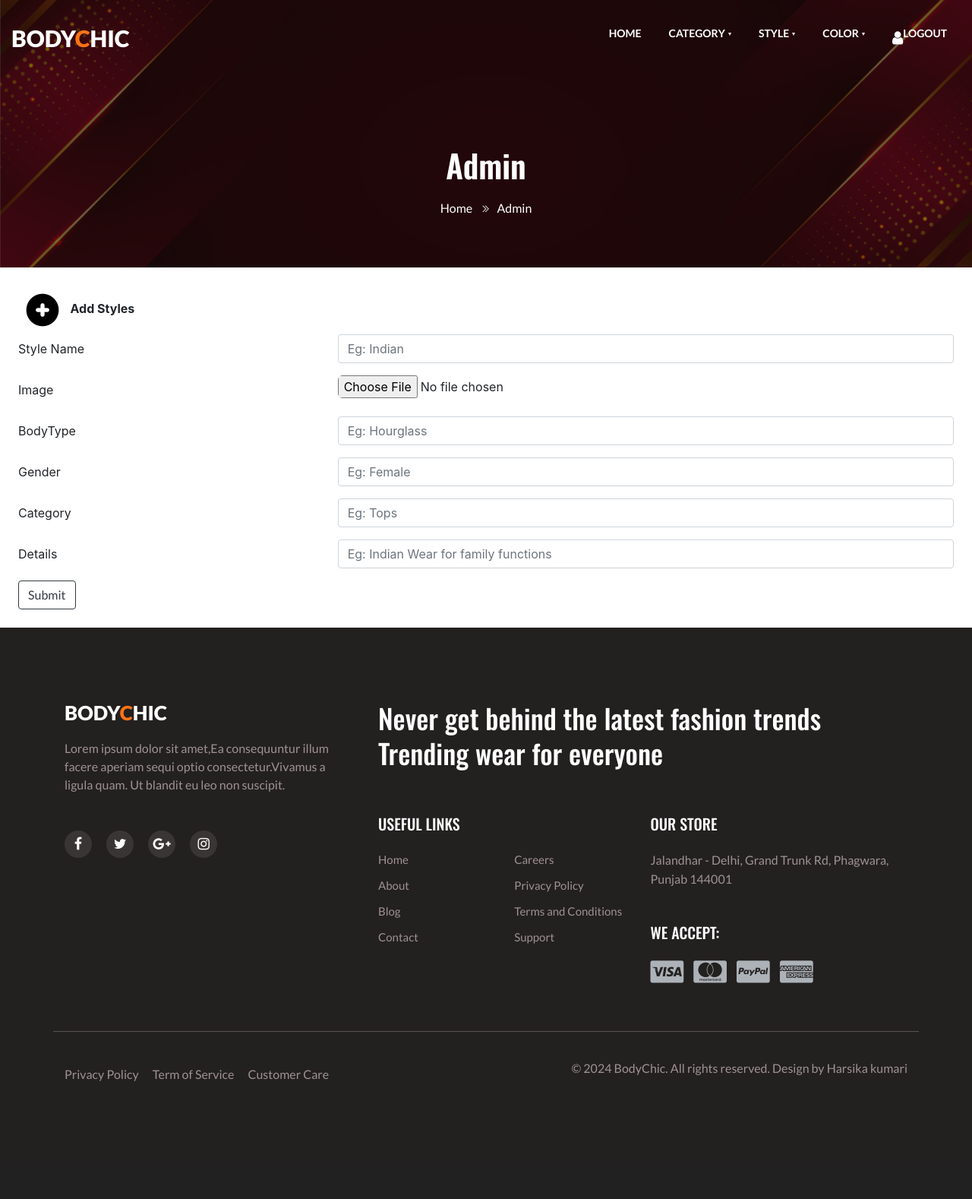
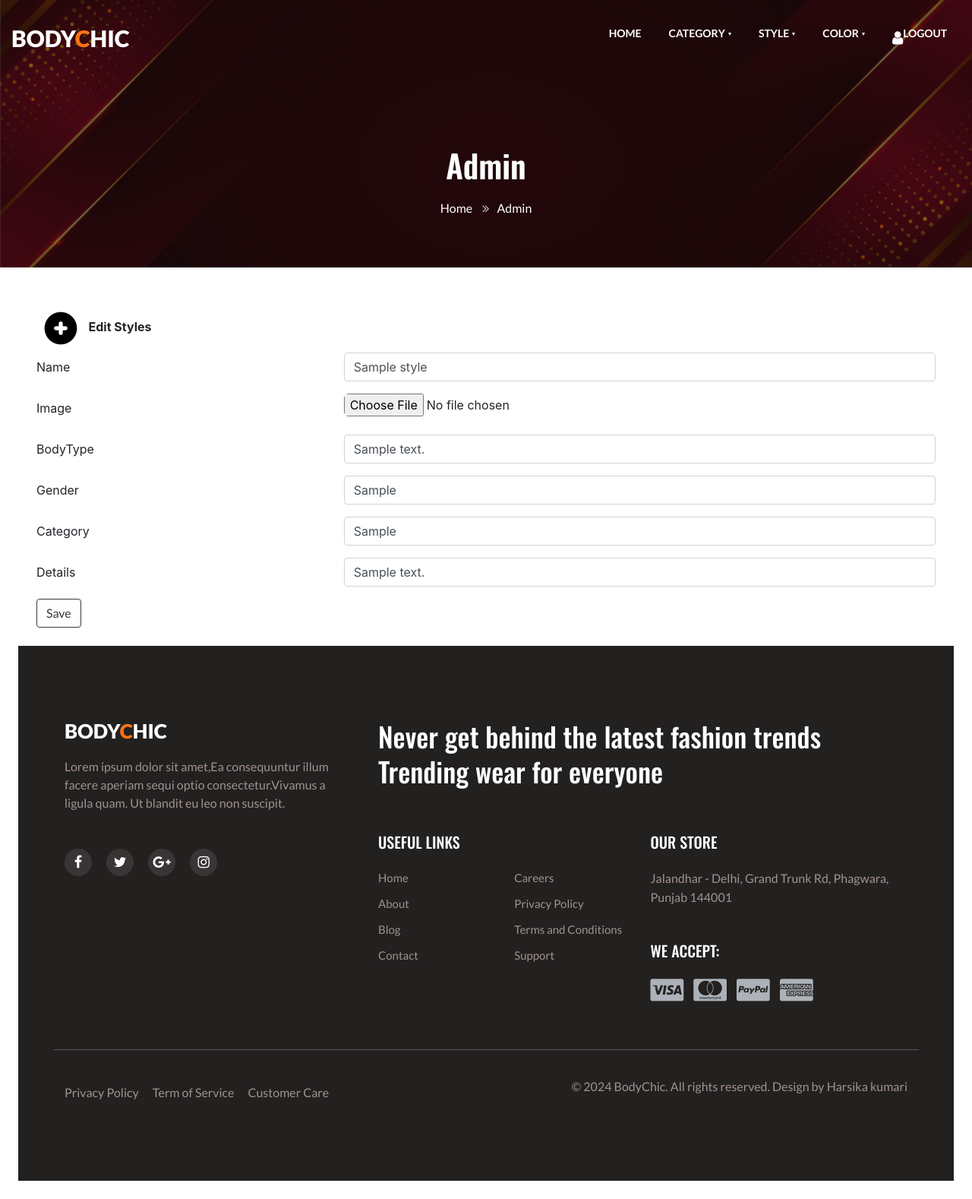
Before and after one commit to HarsikaKumari/BodyChic, a PHP site: page /edit_style.php?id=1 in a window 1280 px wide. Shown: the whole page at 76% size. Before the commit the page ends 1423 px from the top, so only its background shows below. Run offline with PHP 8.4, Linux system fonts and the light colour scheme; tables that the repository leaves empty or names only in its code hold one stand-in row (values such as "Sample post"); some libraries are stand-ins or nearby versions.

Commit message:
feat(admin): create seprate pages for adding, managing, and editing category

```diff
--- a/edit_style.php
+++ b/edit_style.php
@@ -19,57 +19,125 @@
 </div>
 </section>
 
+<?php
+$id = $_REQUEST['id'];
+// database connect
+include("config.php");
+//query
+$query = "SELECT * from `styles` where `id`='$id'";
+//query run
+$result = mysqli_query($connect, $query);
+// print_r($result);
+//result use
+$data = mysqli_fetch_assoc($result);
+// print_r($data);
+?>
+
 <!-- Form for edit style -->
+<div class="p-4 form_div">
+    <?php
+    if (isset($_GET["msg"])) {
+    ?>
+        <div class="alert alert-info">
+            <?php
+            echo $_GET["msg"];
+            ?>
+        </div>
+    <?php
+    }
+    ?>
+
     <div class="p-4 form_div">
 
         <div class="form-container">
 
             <div class="header-container">
                 <img src="./assets/images/addIcon.png" alt="addIcon">
-            <strong>Add Styles</strong>
+                <strong>Edit Styles</strong>
             </div>
 
-        <form action="styles.php" method="post" enctype="multipart/form-data">
+            <?php
+            if (isset($_GET["msg"])) {
+                echo "<div class='alert alert-info'>" . $_GET['msg'] . "</div>";
+            }
+            ?>
+
+            <form action="edit_style.php" method="post" enctype="multipart/form-data">
                 <div class="form-group row">
-                <label for="name" class="col-sm-4 col-form-label">Style Name</label>
+                    <label for="name" class="col-sm-4 col-form-label">Name</label>
                     <div class="col-sm-8">
-                    <input type="text" class="form-control" id="name" name="name" placeholder="Eg: Indian">
+                        <input type="text" class="form-control" id="name" name="name" placeholder="Eg: Indian" value="<?php echo $data['name'] ?>">
                     </div>
                 </div>
                 <div class="form-group row">
                     <label for="image" class="col-sm-4 col-form-label">Image</label>
                     <div class="col-sm-8">
-                    <input type="file" class="form-control-file" id="image" name="image">
+                        <input type="file" class="form-control-file" id="image" name="image" value="<?php echo $data['image'] ?>">
                     </div>
                 </div>
                 <div class="form-group row">
                     <label for="body_type" class="col-sm-4 col-form-label">BodyType</label>
                     <div class="col-sm-8">
-                    <input type="text" class="form-control" id="body_type" name="body_type" placeholder="Eg: Hourglass">
+                        <input type="text" class="form-control" id="body_type" name="bodytype" placeholder="Eg: Hourglass" value="<?php echo $data['bodytype'] ?>">
                     </div>
                 </div>
                 <div class="form-group row">
                     <label for="gender" class="col-sm-4 col-form-label">Gender</label>
                     <div class="col-sm-8">
-                    <input type="text" class="form-control" id="gender" name="gender" placeholder="Eg: Female">
+                        <input type="text" class="form-control" id="gender" name="gender" placeholder="Eg: Female" value="<?php echo $data['gender'] ?>">
                     </div>
                 </div>
                 <div class="form-group row">
                     <label for="category" class="col-sm-4 col-form-label">Category</label>
                     <div class="col-sm-8">
-                    <input type="text" class="form-control" id="category" name="category" placeholder="Eg: Tops">
+                        <input type="text" class="form-control" id="category" name="category" placeholder="Eg: Tops" value="<?php echo $data['category'] ?>">
                     </div>
                 </div>
                 <div class="form-group row">
                     <label for="details" class="col-sm-4 col-form-label">Details</label>
                     <div class="col-sm-8">
-                    <input type="text" class="form-control" id="details" name="details" placeholder="Eg: Indian Wear for family functions">
+                        <input type="text" class="form-control" id="details" name="details" placeholder="Eg: Indian Wear for family functions" value="<?php echo $data['details'] ?>">
                     </div>
                 </div>
-            <button type="submit" name="submit" class="btn btn-outline-dark">Submit</button>
+                <button type="submit" name="submit" class="btn btn-outline-dark">Save</button>
             </form>
         </div>
     </div>
+
+    <?php
+
+    if (isset($_REQUEST["submit"])) {
+        $name = $_REQUEST["name"];
+        $bodytype = $_REQUEST["bodytype"];
+        $gender = $_REQUEST["gender"];
+        $category = $_REQUEST["category"];
+        $details = $_REQUEST["details"];
+        // echo $name;
+        if ($_FILES["image"]["name"]) {
+            $image = $_FILES["image"];
+            $image_name = $image["name"];
+            $tmp_path = $image["tmp_name"];
+            $new_name = rand() . $image_name;
+            move_uploaded_file($tmp_path, "style_images/" . $new_name);
+        } else {
+            // $new_name=$_REQUEST["previous_image"];
+            $new_name = $data["image"];
+            //previous data
+        }
+        include("config.php");
+
+        //UPDATE `table` set `col`='val' where `id`='val'
+        $query = "UPDATE `styles` SET `name`='$name',`bodytype`='$bodytype',`category`='$category',`gender`='$gender', `details`='$details',`image`='$new_name' WHERE `id`='$id'";
+
+        $result = mysqli_query($connect, $query);
+
+        if ($result) {
+            echo "<script>window.location.assign('manage_style.php?msg=Updated successfully')</script>";
+        } else {
+            echo "<script>window.location.assign('manage_style.php?msg=Error!!! Try again later')</script>";
+        }
+    }
+    ?>
 
 
     <?php
```
Also changed, not shown: manage_style.php (+2 -23 lines), style_images/152532354Screenshot 2024-07-05 230453.png (added), style_images/714907084grid1.jpg (added). Lines whose indentation alone changed are shown as unchanged.
